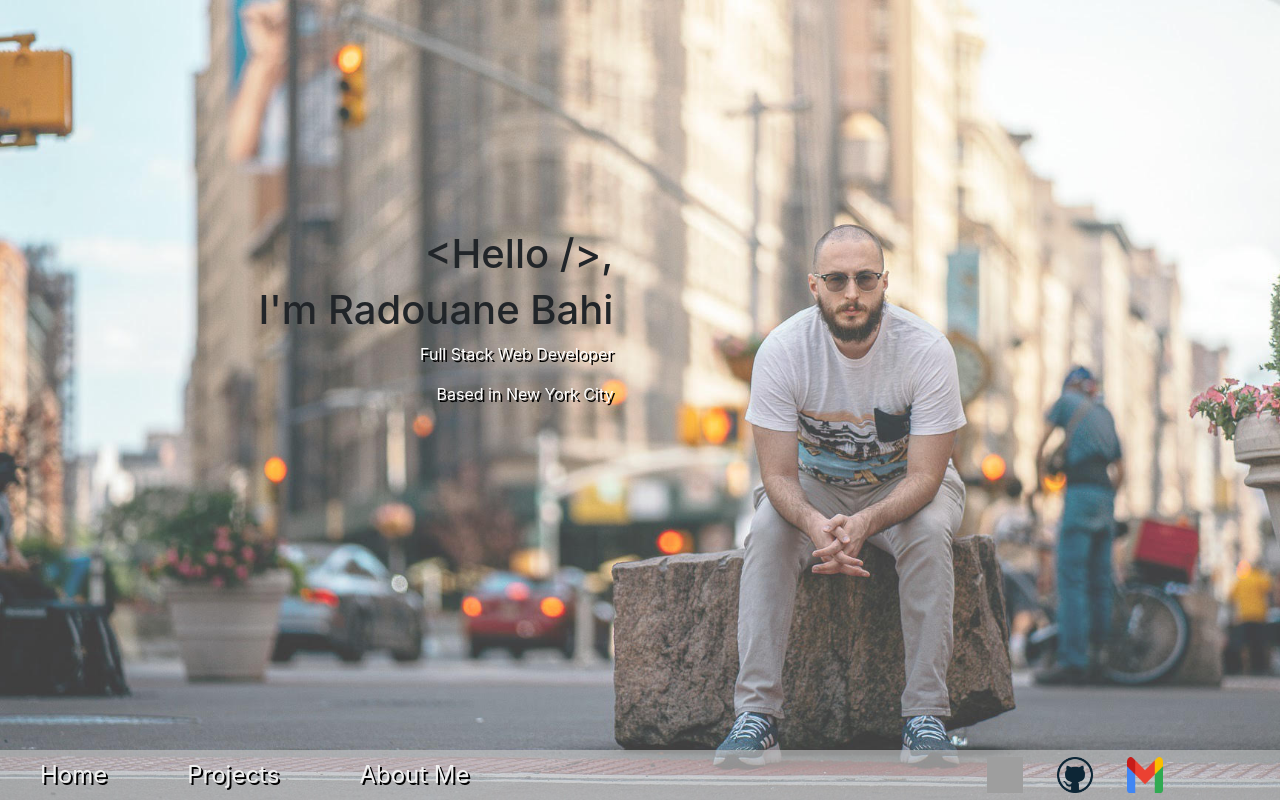
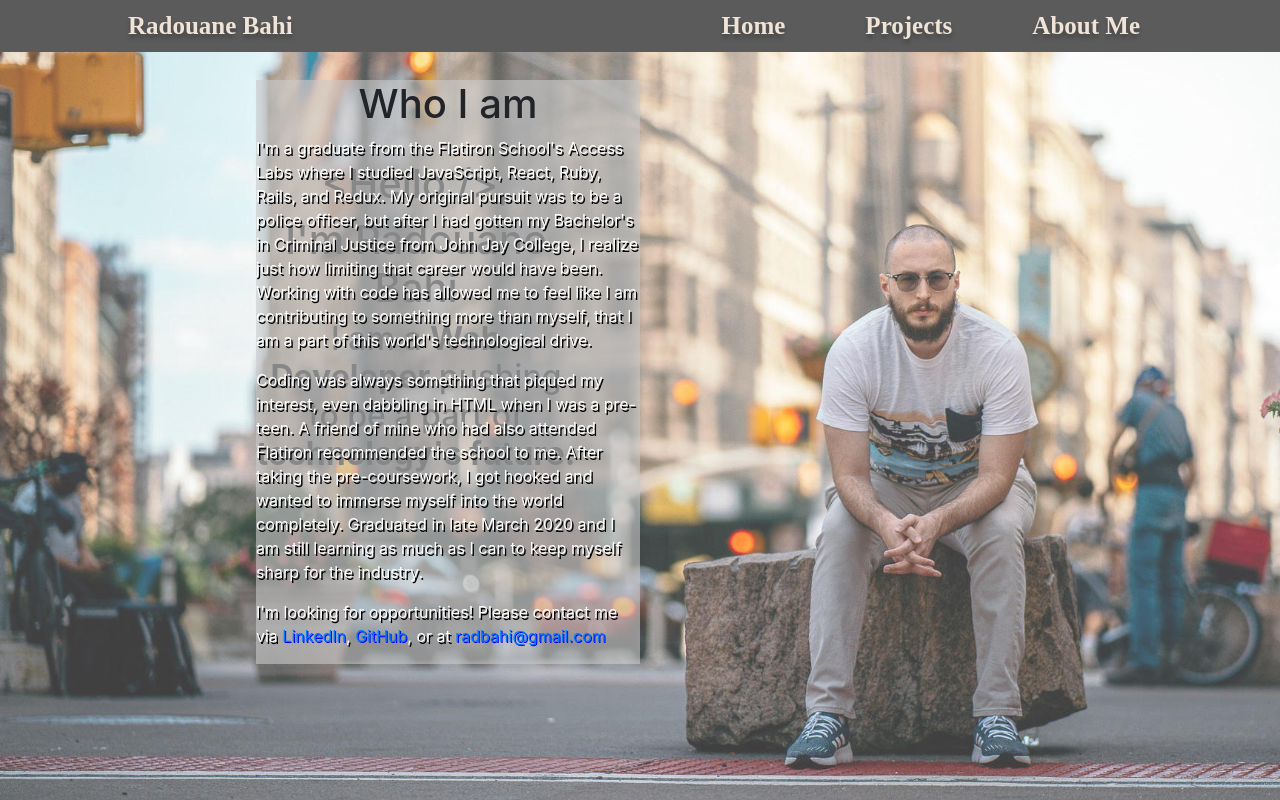
Before and after one commit to radbahi/personal-website, a React (Create React App) app: page / in a window 1280 px wide. Shown: the top 800 px of the page. Built offline with nearby package versions, Linux system fonts and the light colour scheme; grey boxes are pictures that could not be loaded.

Commit message:
the great reconstruction

```diff
--- a/src/App.css
+++ b/src/App.css
@@ -1,8 +1,11 @@
+/* #efe4d7 beige color navbar */
+/* #5B5B5B greys/blacks navbar  */
+
 .whole-navbar {
   width: 100%;
   position: fixed;
-  bottom: 0;
-  background: rgba(202, 202, 202, 0.6);
+  top: 0;
+  background: #5b5b5b;
   display: flex;
   flex-direction: row;
   color: whitesmoke;
@@ -11,12 +14,14 @@
 .navbar-text {
   float: left;
   display: block;
-  color: #f2f2f2;
+  color: #efe4d7;
   text-align: center;
   padding: 7px 40px;
-  text-decoration: none;
-  font-size: 24px;
-  text-shadow: 2px 2px black;
+  font-family: Poppins;
+  font-style: normal;
+  font-weight: 600;
+  font-size: 25px;
+  text-shadow: 0px 4px 4px rgba(0, 0, 0, 0.25);
 }
 
 .links-right {
@@ -34,42 +39,43 @@
 }
 
 .whole-navbar a:hover {
-  color: red;
+  color: white;
 }
 
-/* .main-div {
+.main-div {
   text-align: center;
   justify-content: center;
   height: 100vh;
   background-image: url('./local_images/DSC03920.jpg');
   background-size: cover;
-} */
+}
 
-html {
+/* html {
   background: url('./local_images/DSC03920.jpg') no-repeat center center fixed;
   -webkit-background-size: cover;
   -moz-background-size: cover;
   -o-background-size: cover;
   background-size: cover;
-}
+} */
 
 .main-text {
-  text-align: right;
+  text-align: center;
   position: fixed;
-  top: 35%;
-  left: 28%;
-  margin-top: -50px;
-  margin-left: -100px;
+  /* padding-right: 50%; */
+  top: 20%;
+  right: 55%;
+  left: 20%;
 }
 
 .aboutme-text {
   background: rgba(202, 202, 202, 0.6);
-  text-align: center;
+  text-align: left;
   position: fixed;
-  padding-right: 50%;
-  top: 35%;
-  right: 28%;
-  margin-top: -50px;
+  /* padding-right: 50%; */
+  top: 10%;
+  right: 50%;
+  left: 20%;
+  /* margin-top: -50px; */
   /* margin-right: -100px; */
 }
 
--- a/src/App.js
+++ b/src/App.js
@@ -10,24 +10,10 @@ import './App.css'
 function App() {
   return (
     <>
-      <div>
-        <NavBar />
-        <Router>
-          {/* A <Switch> looks through its children <Route>s and
-          renders the first one that matches the current URL. */}
-          <Switch>
-            <Route exact path='/'>
-              <Main />
-            </Route>
-            <Route exact path='/projects'>
-              <Projects />
-            </Route>
-            <Route exact path='/aboutme'>
-              <AboutMe />
-            </Route>
-          </Switch>
-        </Router>
-      </div>
+      <NavBar />
+      <Main />
+      <Projects />
+      <AboutMe />
     </>
   )
 }
--- a/src/components/AboutMe.js
+++ b/src/components/AboutMe.js
@@ -6,8 +6,8 @@ const githubimg = require('../local_images/github_PNG42.png')
 const AboutMe = () => {
   return (
     <div className='aboutme-text'>
-      <h1>Who I am</h1>
-      <p style={{ color: 'white', textShadow: '2px 2px black' }}>
+      <h1 style={{ textAlign: 'center' }}>Who I am</h1>
+      <p style={{ color: 'white', textShadow: '1.5px 1.5px black' }}>
         I'm a graduate from the Flatiron School's Access Labs where I studied
         JavaScript, React, Ruby, Rails, and Redux. My original pursuit was to be
         a police officer, but after I had gotten my Bachelor's in Criminal
@@ -16,17 +16,43 @@ const AboutMe = () => {
         contributing to something more than myself, that I am a part of this
         world's technological drive.
       </p>
-      <p style={{ color: 'white', textShadow: '2px 2px black' }}>
-        Based in New York City
+      <p style={{ color: 'white', textShadow: '1.5px 1.5px black' }}>
+        Coding was always something that piqued my interest, even dabbling in
+        HTML when I was a pre-teen. A friend of mine who had also attended
+        Flatiron recommended the school to me. After taking the pre-coursework,
+        I got hooked and wanted to immerse myself into the world completely.
+        Graduated in late March 2020 and I am still learning as much as I can to
+        keep myself sharp for the industry.
       </p>
-      {/* <p>
-      My name is Radouane Bahi. I am a graduate from the Flatiron School. I
-      got into software engineering from a friend who recommended it to me
-      after I decided to not pursue a career in law enforcement following my
-      graduation from John Jay College. Figures that I'd have a change of
-      heart right after graduation! Please take the time to click on the
-      links to the left leading to my projects and social media/blogs.
-    </p> */}
+      <p style={{ color: 'white', textShadow: '1.5px 1.5px black' }}>
+        I'm looking for opportunities! Please contact me via{' '}
+        <a
+          target='_blank'
+          rel='noopener noreferrer'
+          href='https://www.linkedin.com/in/radouane-bahi-5410a1137/'
+          style={{ textShadow: '1px 1px blue' }}
+        >
+          LinkedIn
+        </a>
+        ,{' '}
+        <a
+          target='_blank'
+          rel='noopener noreferrer'
+          href='https://github.com/radbahi'
+          style={{ textShadow: '1px 1px blue' }}
+        >
+          GitHub
+        </a>
+        , or at{' '}
+        <a
+          target='_blank'
+          rel='noopener noreferrer'
+          href='mailto:radbahi@gmail.com'
+          style={{ textShadow: '1px 1px blue' }}
+        >
+          radbahi@gmail.com
+        </a>
+      </p>
     </div>
   )
 }
--- a/src/components/Main.js
+++ b/src/components/Main.js
@@ -2,16 +2,15 @@ import React from 'react'
 
 const Main = () => {
   return (
-    <div className='main-text'>
-      <h1>{'<Hello />,'}</h1>
-      <h1>I'm Radouane Bahi</h1>
-      <p style={{ color: 'white', textShadow: '2px 2px black' }}>
-        Full Stack Web Developer
-      </p>
-      <p style={{ color: 'white', textShadow: '2px 2px black' }}>
-        Based in New York City
-      </p>
-      {/* <p>
+    <div className='main-div'>
+      <div className='main-text'>
+        <h1>{'<Hello />,'}</h1>
+        <h1>I'm Radouane Bahi</h1>
+        <h2>
+          I am a <strong>Web Developer</strong> pushing to be a part of{' '}
+          <strong>technology's future.</strong>
+        </h2>
+        {/* <p>
           My name is Radouane Bahi. I am a graduate from the Flatiron School. I
           got into software engineering from a friend who recommended it to me
           after I decided to not pursue a career in law enforcement following my
@@ -19,6 +18,7 @@ const Main = () => {
           heart right after graduation! Please take the time to click on the
           links to the left leading to my projects and social media/blogs.
         </p> */}
+      </div>
     </div>
   )
 }
--- a/src/components/NavBar.js
+++ b/src/components/NavBar.js
@@ -7,7 +7,10 @@ const gmailimg = require('../local_images/512px-Gmail_icon_(2020).svg.png')
 const NavBar = () => {
   return (
     <div className='whole-navbar justify-between'>
-      <div className='links-left'>
+      <div className='navbar-text' style={{ paddingLeft: '10%' }}>
+        Radouane Bahi
+      </div>
+      <div className='links-right'>
         <a className='navbar-text' href='/'>
           Home
         </a>
@@ -18,32 +21,6 @@ const NavBar = () => {
           About Me
         </a>
       </div>
-      <div className='links-right'>
-        <a
-          target='_blank'
-          rel='noopener noreferrer'
-          href='mailto:radouanebahidev@gmail.com'
-          className='navbar-icon'
-        >
-          <img src={gmailimg} alt='GMail' width='36' height='36' />
-        </a>
-        <a
-          target='_blank'
-          rel='noopener noreferrer'
-          href='https://github.com/radbahi'
-          className='navbar-icon'
-        >
-          <img src={githubimg} alt='GitHub' width='36' height='36' />
-        </a>
-        <a
-          className='navbar-icon'
-          target='_blank'
-          rel='noopener noreferrer'
-          href='https://www.linkedin.com/in/radouane-bahi-5410a1137/'
-        >
-          <img src={linkedinimg} alt='LinkedIn' width='36' height='36' />
-        </a>
-      </div>
     </div>
   )
 }
```
Also changed, not shown: src/local_images/ehh.jpg (added).
